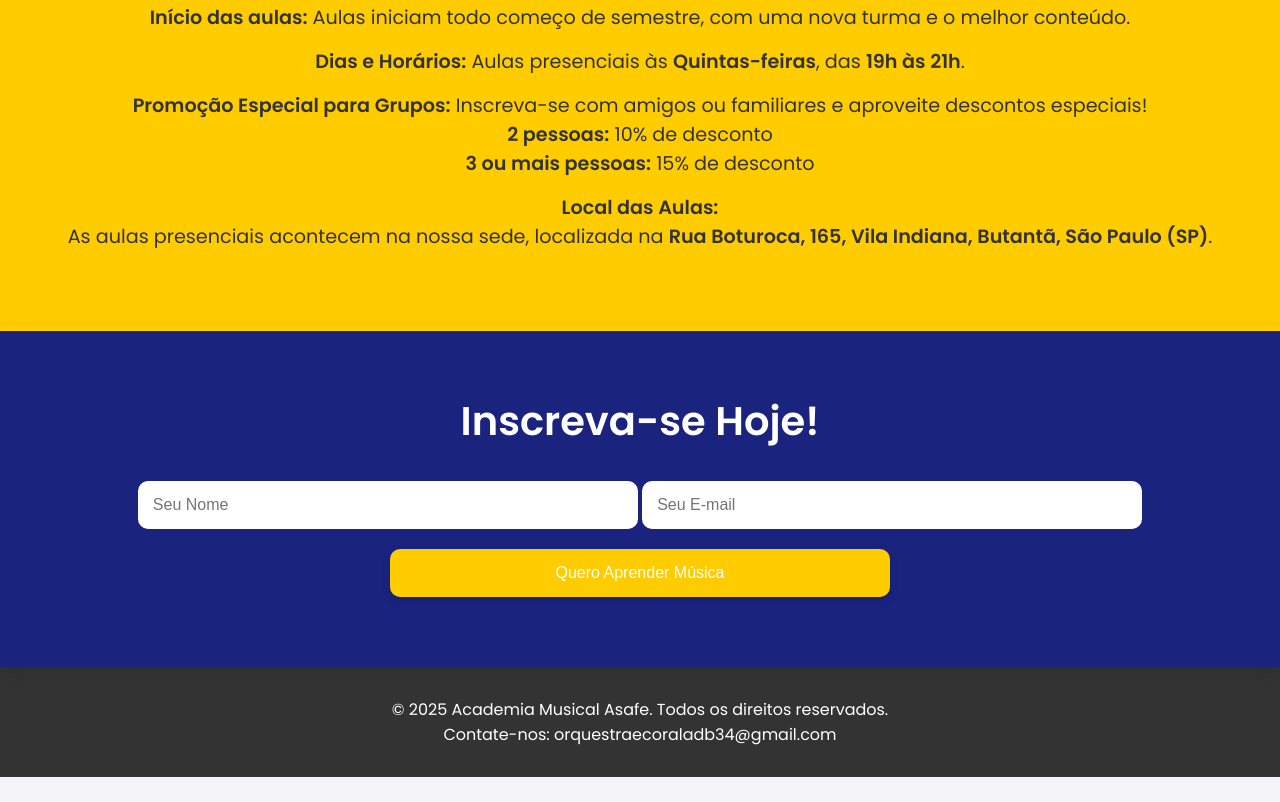
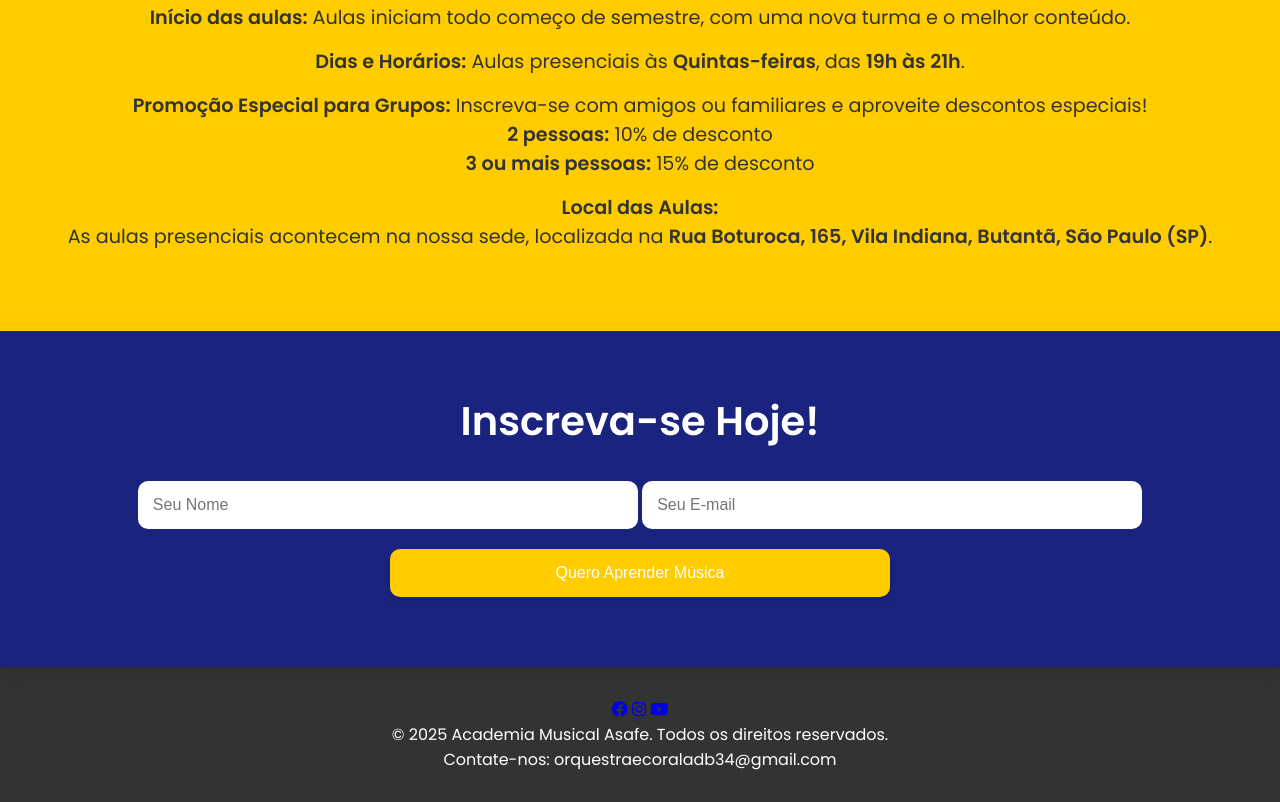
Before and after one commit to SamuelLLinhares/lp-music, a plain HTML site: page index.html in a window 1280 px wide. Shown: the part 3099-3901 px from the top of the page. Before the commit the page ends 3876 px from the top, so only its background shows below. Drawn offline with Linux system fonts and the light colour scheme.

Commit message:
Update index.html
Ajustando footer

```diff
--- a/index.html
+++ b/index.html
@@ -9,7 +9,6 @@
     <script src="https://kit.fontawesome.com/a076d05399.js"></script>
     <link href="https://cdnjs.cloudflare.com/ajax/libs/font-awesome/5.15.4/css/all.min.css" rel="stylesheet">
     <link href="style.css" rel="stylesheet">
-
 </head>
 <body>
     <nav>
@@ -85,6 +84,7 @@
             <p>As aulas presenciais acontecem na nossa sede, localizada na <strong>Rua Boturoca, 165, Vila Indiana, Butantã, São Paulo (SP)</strong>.</p>
         </div>
     </section>
+
     <section id="inscrever" class="form-container">
         <h4>Inscreva-se Hoje!</h4>
         <form action="/submit" method="POST">
@@ -96,6 +96,11 @@
     <link rel="stylesheet" href="https://maxcdn.bootstrapcdn.com/font-awesome/4.5.0/css/font-awesome.min.css">
     <a href="https://api.whatsapp.com/send?phone=5511975155138" class="whats-btn" target="_blank"><i style="margin-top:16px" class="fa fa-whatsapp"></i></a>
     <footer>
+        <div class="social-icons">
+            <a href="https://facebook.com/seu-perfil" target="_blank"><i class="fab fa-facebook-f"></i></a>
+            <a href="https://instagram.com/seu-perfil" target="_blank"><i class="fab fa-instagram"></i></a>
+            <a href="https://youtube.com/seu-canal" target="_blank"><i class="fab fa-youtube"></i></a>
+        </div>
         <p>&copy; 2025 Academia Musical Asafe. Todos os direitos reservados.</p>
         <p>Contate-nos: orquestraecoraladb34@gmail.com</p>
     </footer>
```
